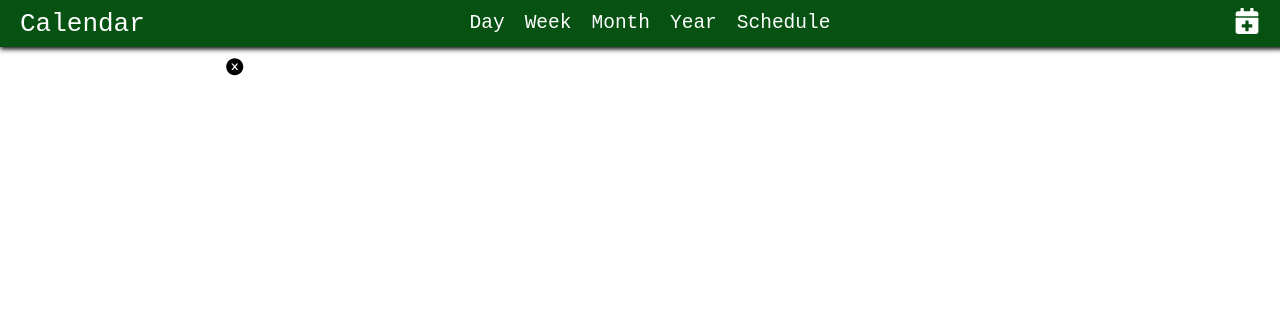
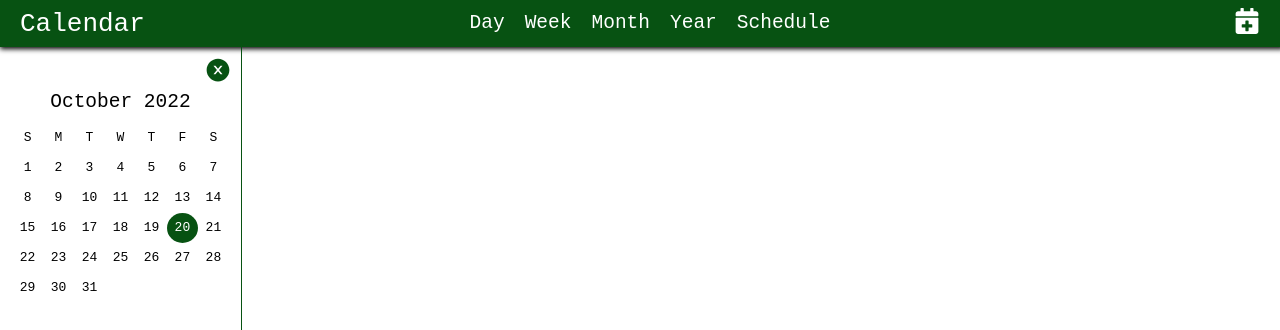
Before and after one commit to kraig-hebert/calendar, a React (Create React App) app: page / in a window 1280 px wide. Shown: the top 330 px of the page. Built offline with nearby package versions, Linux system fonts and the light colour scheme.

Commit message:
started sideDrawer, and added month name and base calendar

```diff
--- a/package.json
+++ b/package.json
@@ -7,6 +7,7 @@
     "@testing-library/jest-dom": "^5.16.5",
     "@testing-library/react": "^13.4.0",
     "@testing-library/user-event": "^13.5.0",
+    "date-fns": "^2.29.3",
     "json-server": "^0.17.0",
     "prop-types": "^15.8.1",
     "react": "^18.2.0",
--- a/src/components/main/styles.js
+++ b/src/components/main/styles.js
@@ -9,8 +9,8 @@ export const useStyles = createUseStyles({
     },
   },
   hamburger: {
-    fontSize: '1.5rem',
-    color: '#000',
+    fontSize: '2rem',
+    color: 'rgb(7,82,18)',
     cursor: 'pointer',
   },
 });
--- a/src/components/sideDrawer/SideDrawer.jsx
+++ b/src/components/sideDrawer/SideDrawer.jsx
@@ -1,31 +1,36 @@
-import React, { useEffect, useState } from 'react';
+import React from 'react';
 import { useSelector } from 'react-redux';
 import { useStyles } from './styles';
 import { AiFillCloseCircle } from 'react-icons/ai';
 import useSideDrawerToggle from '../../utils/useSideDrawerToggle';
 
-import {
-  drawerCloseSelected,
-  selectDrawerOpen,
-} from '../../reducers/appSettings';
+import DrawerCalendar from './drawerCalendar/DrawerCalendar';
+
+import { selectDrawerOpen } from '../../reducers/appSettings';
+import { format } from 'date-fns';
 
 const SideDrawer = () => {
   const drawerOpen = useSelector(selectDrawerOpen);
-  const [styles, setStyles] = useState({ display: 'block' });
-  const classes = useStyles(styles);
+  const classes = useStyles();
   const toggleSideDrawer = useSideDrawerToggle(false);
+  const date = new Date();
+  const month = format(date, 'MMMM y');
 
-  useEffect(() => {
-    if (drawerOpen) setStyles({ display: 'block' });
-    else setStyles({ display: 'none' });
-  }, [drawerOpen]);
   return (
-    <div className={classes.drawerContainer}>
-      <AiFillCloseCircle
-        className={classes.closeIcon}
-        onClick={(e) => toggleSideDrawer()}
-      />
-    </div>
+    <>
+      {drawerOpen && (
+        <div className={classes.drawerContainer}>
+          <div className={classes.iconContainer}>
+            <AiFillCloseCircle
+              className={classes.closeIcon}
+              onClick={toggleSideDrawer}
+            />
+          </div>
+          <p className={classes.monthName}>{month}</p>
+          <DrawerCalendar date={date} />
+        </div>
+      )}
+    </>
   );
 };
 
--- /dev/null
+++ b/src/components/sideDrawer/drawerCalendar/DrawerCalendar.jsx
@@ -0,0 +1,31 @@
+import React from 'react';
+import { useStyles } from './styles';
+import PropTypes from 'prop-types';
+import { getDaysInMonth } from 'date-fns';
+
+const DrawerCalendar = (props) => {
+  const { date } = props;
+  const classes = useStyles();
+  const days = ['S', 'M', 'T', 'W', 'T', 'F', 'S'];
+  const numberOfDaysInMonth = getDaysInMonth(date);
+  const dayNumber = date.getDate();
+  const renderedCalendar = days.map((day, index) => (
+    <div key={index}>{day}</div>
+  ));
+  for (let i = 1; i <= numberOfDaysInMonth; i++) {
+    if (dayNumber === i)
+      renderedCalendar.push(
+        <div key={i + 7} className={classes.currentDay}>
+          {i}
+        </div>
+      );
+    else renderedCalendar.push(<div key={i + 7}>{i}</div>);
+  }
+  return <div className={classes.calendar}>{renderedCalendar}</div>;
+};
+
+DrawerCalendar.propTypes = {
+  date: PropTypes.instanceOf(Date),
+};
+
+export default DrawerCalendar;
--- /dev/null
+++ b/src/components/sideDrawer/drawerCalendar/styles.js
@@ -0,0 +1,24 @@
+import { createUseStyles } from 'react-jss';
+
+export const useStyles = createUseStyles({
+  calendar: {
+    marginTop: '10px',
+    width: '90%',
+    height: '250px',
+    display: 'grid',
+    gridTemplateColumns: 'repeat(7, 1fr)',
+    gridTemplateRows: 'repeat(6, 30px)',
+    '& div': {
+      display: 'flex',
+      justifyContent: 'center',
+      alignItems: 'center',
+      width: '100%',
+      height: '100%',
+    },
+  },
+  currentDay: {
+    backgroundColor: 'rgb(7,82,18)',
+    color: 'white',
+    borderRadius: '50%',
+  },
+});
--- a/src/components/sideDrawer/styles.js
+++ b/src/components/sideDrawer/styles.js
@@ -3,17 +3,28 @@ import { createUseStyles } from 'react-jss';
 export const useStyles = createUseStyles({
   drawerContainer: {
     width: '300px',
-    position: 'relative',
-    padding: {
-      top: '10px',
-    },
-    display: (props) => props.display,
+    borderRight: '1px solid rgb(7,82,18)',
+    paddingTop: '10px',
+    display: 'flex',
+    flexDirection: 'column',
+    alignItems: 'center',
+  },
+  iconContainer: {
+    display: 'flex',
+    justifyContent: 'flex-end',
+    transition: '1.15s',
+    width: '100%',
   },
   closeIcon: {
     cursor: 'pointer',
-    position: 'absolute',
     left: '225px',
+    paddingRight: '10px',
+    fontSize: '2rem',
+    color: 'rgb(7,82,18)',
+  },
+  monthName: {
+    textAlign: 'center',
+    marginTop: '10px',
     fontSize: '1.5rem',
-    color: '#000',
   },
 });
--- a/src/utils/useSideDrawerToggle.js
+++ b/src/utils/useSideDrawerToggle.js
@@ -1,4 +1,4 @@
-import { useEffect, useCallback } from 'react';
+import { useCallback } from 'react';
 import { useDispatch } from 'react-redux';
 import {
   drawerCloseSelected,
```
Also changed, not shown: 1 other file (tests, documents, lock files or other folders).
